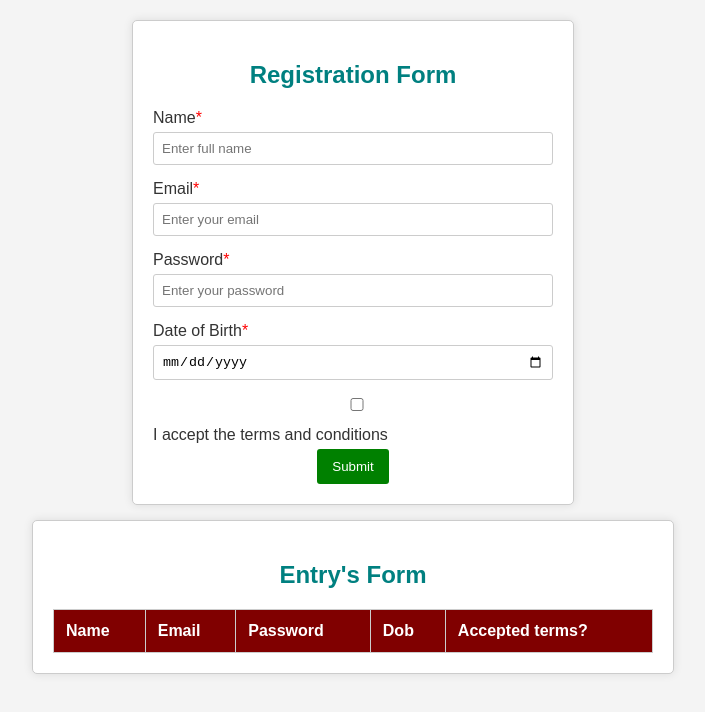
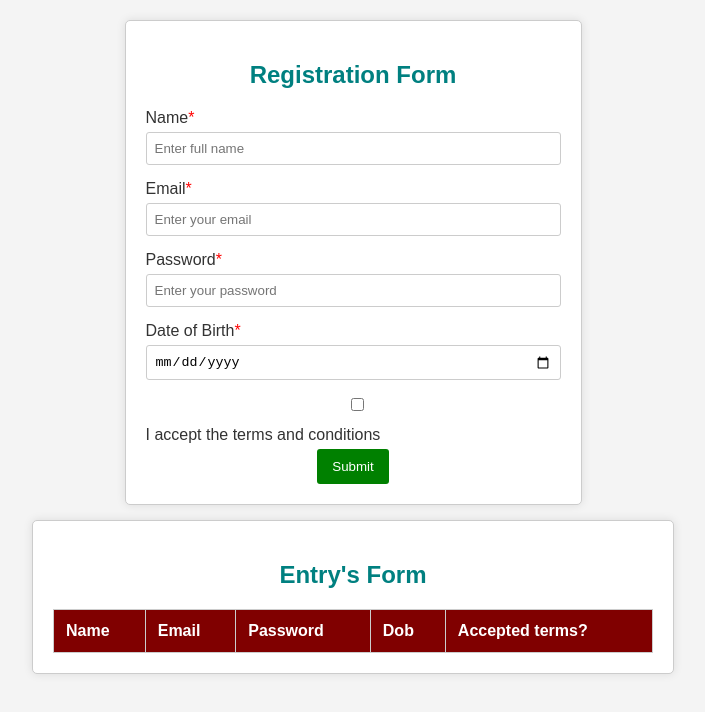
Before and after one commit to Saieega/WD-101, a plain HTML site: page index.html in a window 1280 px wide. Shown: the whole page, without its empty margins (287-992 px from the left). Drawn offline with Linux system fonts and the light colour scheme.

Commit message:
Update index.html

```diff
--- a/index.html
+++ b/index.html
@@ -12,7 +12,7 @@
             padding: 0;
         }
         .form-container {
-            width: 400px;
+            width: 415px;
             margin: auto;
             padding: 20px;
             background-color: #fff;
@@ -98,8 +98,8 @@
             <label for="Dob">Date of Birth<font color=red>*</font></label>
             <input type="date" id="Dob" name="Dob" placeholder="dd/mm/yyyy" onchange="restrict()" required class="form-control date-input">
 
-            <input type="checkbox" id="conditions" name="conditions" required>
-            <label for="conditions">I accept the terms and conditions</label>
+            <input type="checkbox" id="terms" name="terms" required>
+            <label for="terms">I accept the terms and conditions</label>
 
             <button type="submit">Submit</button>
         </form>
```
